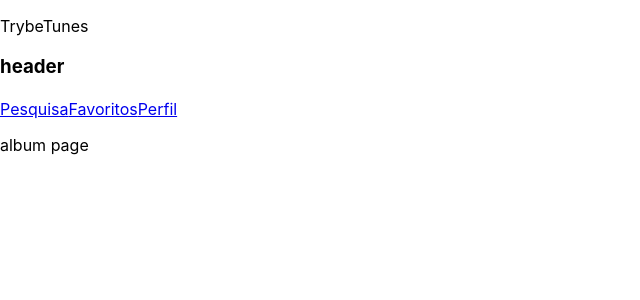
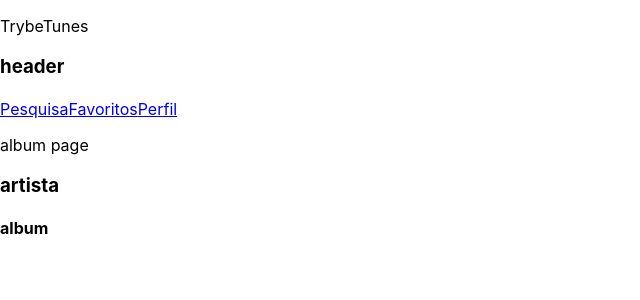
Before and after one commit to letsandrade/trybetunes, a React (Create React App) app: page /album/1 in a window 1280 px wide. Shown: the top 300 px of the page, without its empty margins (0-640 px from the left). Built offline with nearby package versions, Linux system fonts and the light colour scheme.

Commit message:
requisito 7 iniciado

```diff
--- a/src/pages/Album.js
+++ b/src/pages/Album.js
@@ -1,5 +1,6 @@
 import React, { Component } from 'react';
 import Header from '../components/Header';
+// import getMusics from '../services/musicsAPI';
 
 class Album extends Component {
   render() {
@@ -7,6 +8,8 @@ class Album extends Component {
       <div data-testid="page-album">
         <Header />
         <p>album page</p>
+        <h3 data-testid="artist-name">artista</h3>
+        <h4 data-testid="album-name">album</h4>
       </div>
     );
   }
```
Also changed, not shown: src/components/MusicCard.js (added, +11 -0 lines).
